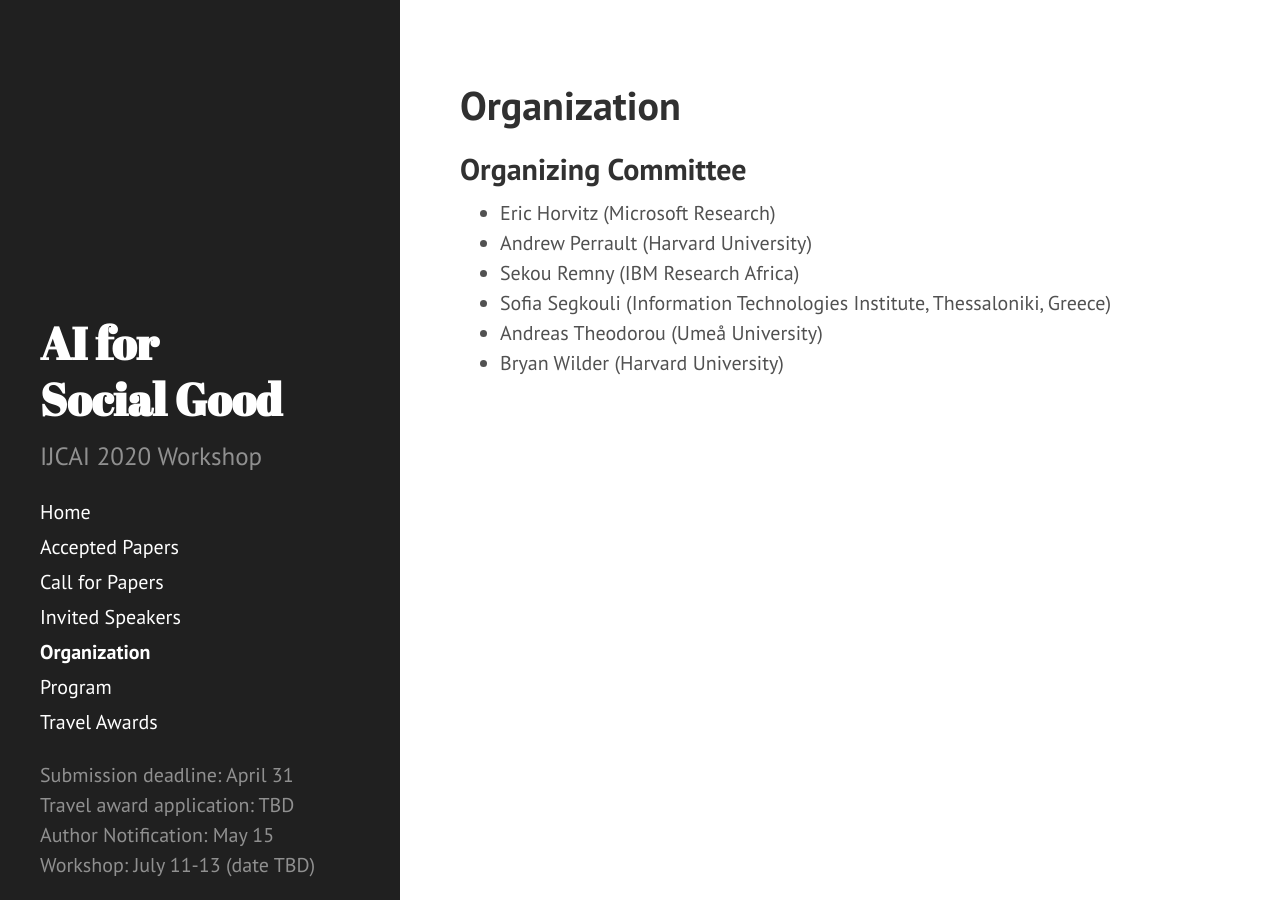
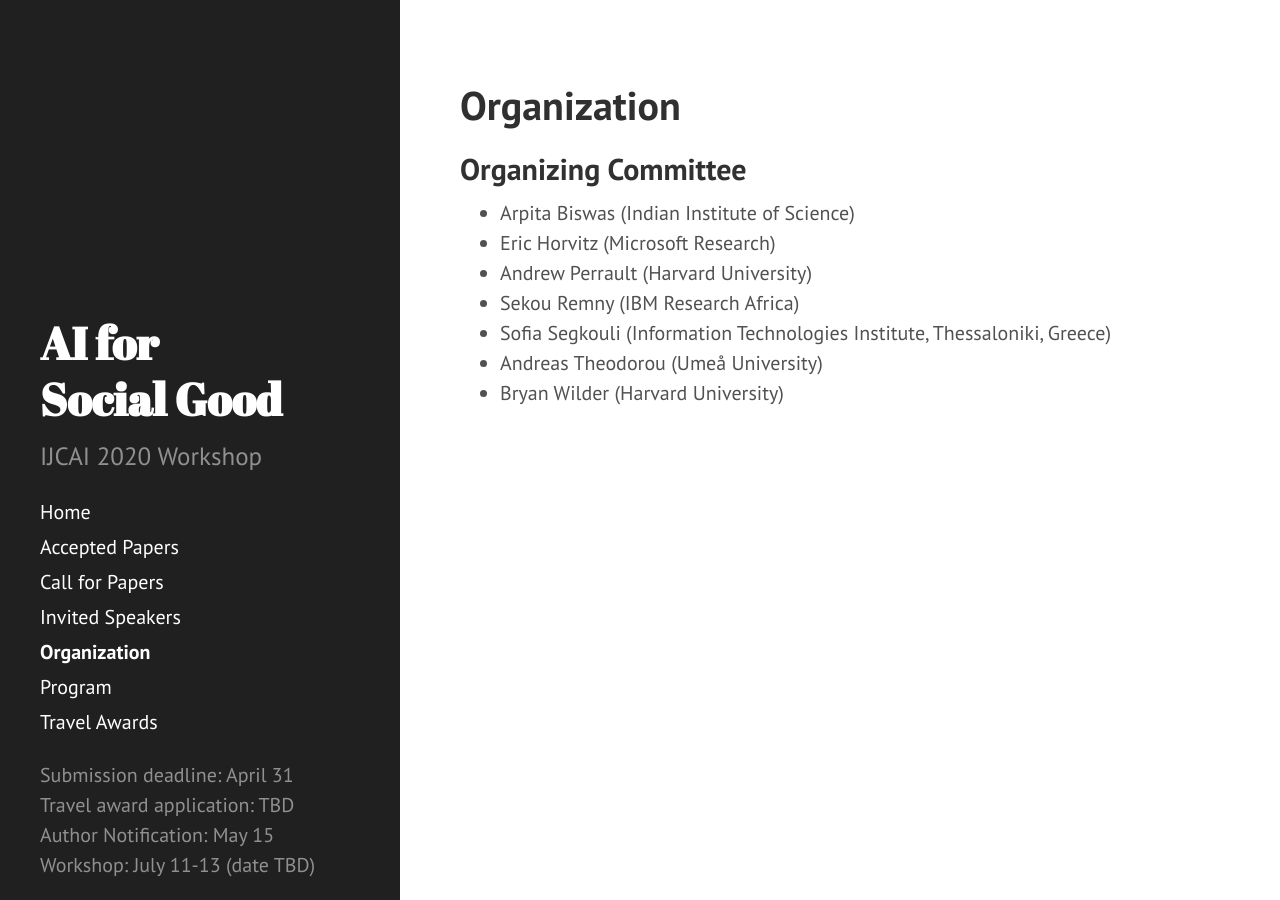
Before and after one commit to slremy/aiforpublichealth.github.io, a Jekyll site: the page built from organizers.md, in a window 1280 px wide. Built offline with Jekyll 4.4.1, drawn with Linux system fonts in a browser that asks for light colours.

Commit message:
Update organizers.md

```diff
--- a/organizers.md
+++ b/organizers.md
@@ -5,6 +5,7 @@ title: Organization
 
 ## Organizing Committee
 
+* Arpita Biswas (Indian Institute of Science)
 * Eric Horvitz (Microsoft Research)
 * Andrew Perrault (Harvard University)
 * Sekou Remny (IBM Research Africa)
```
